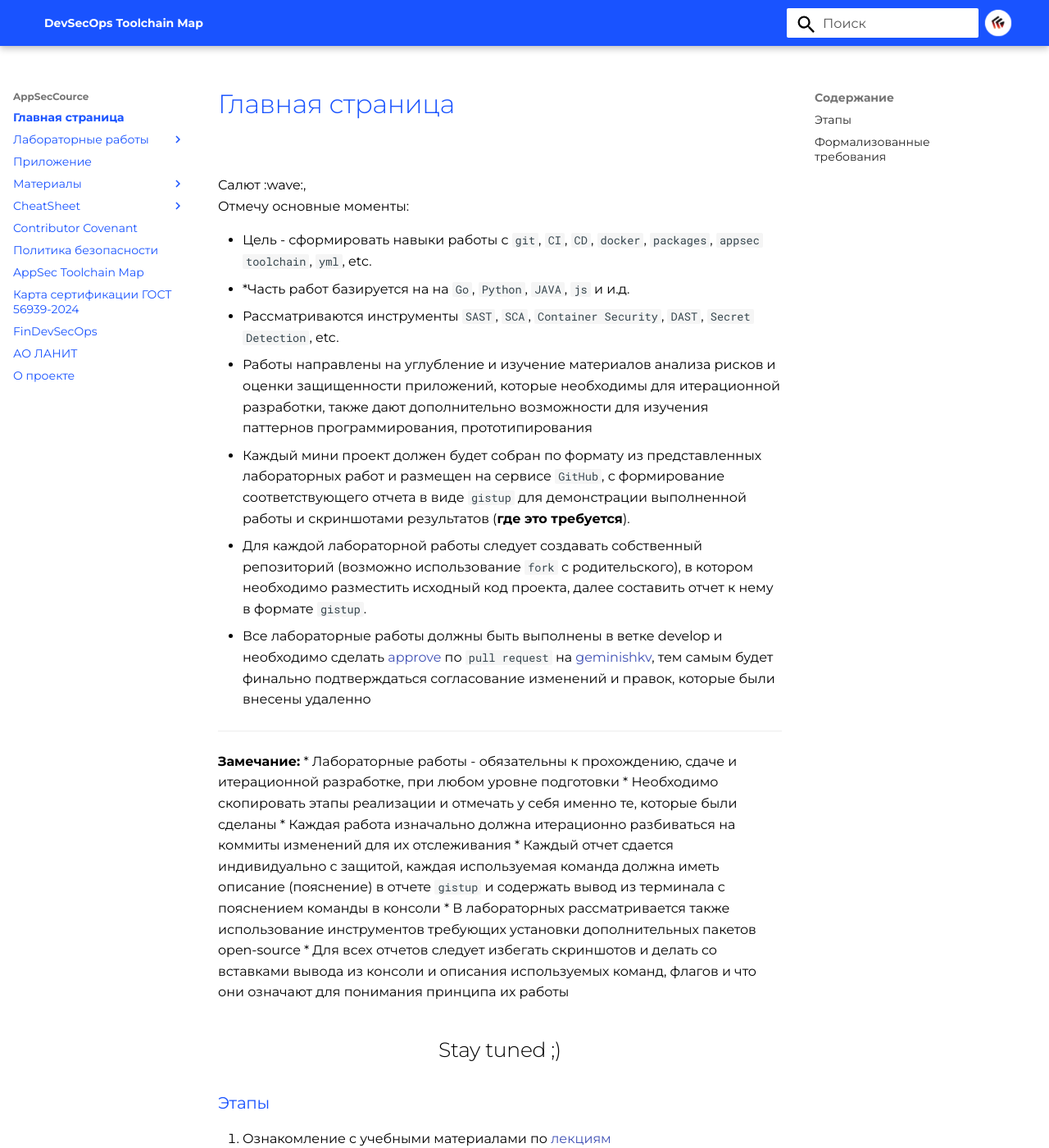
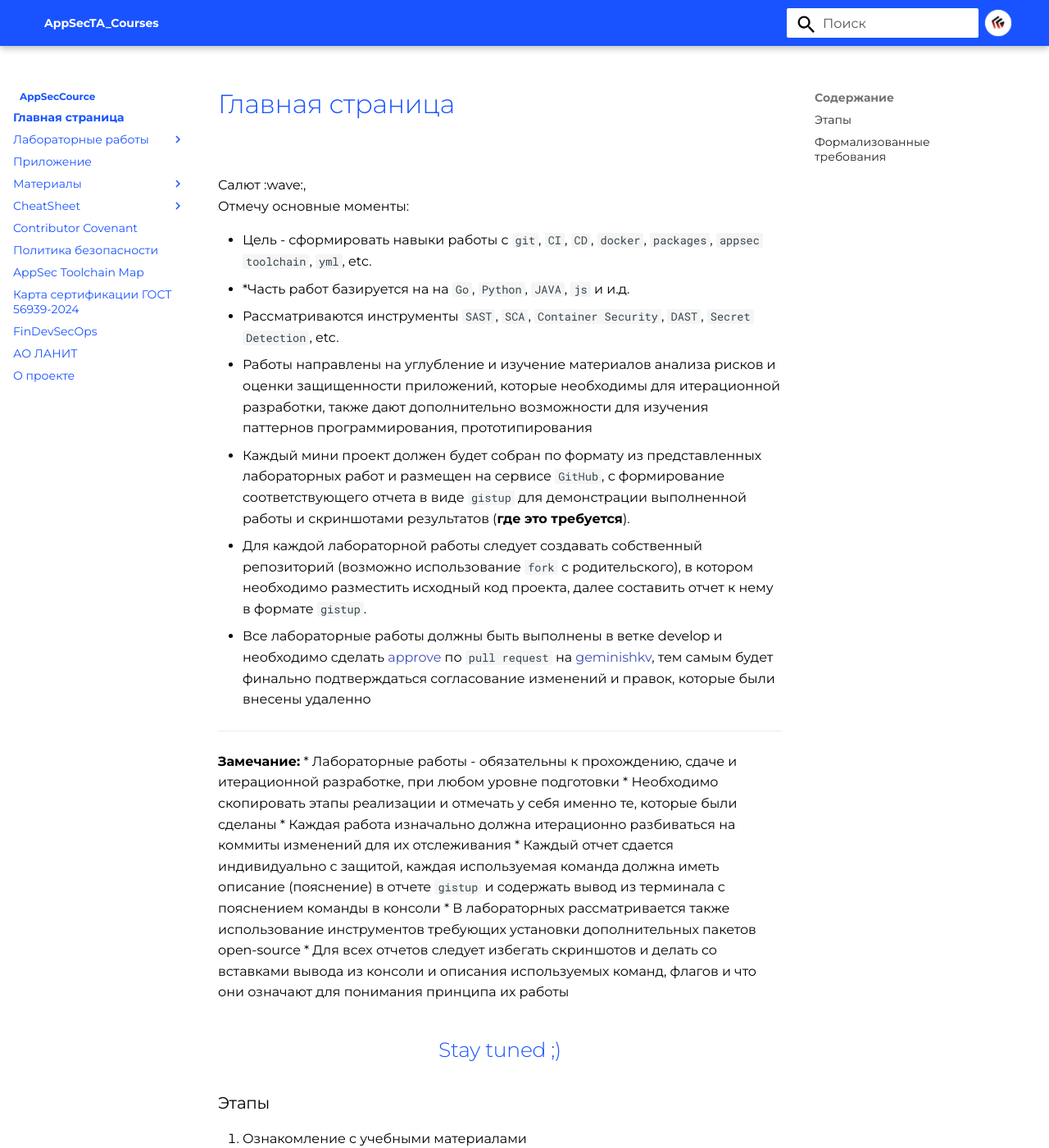
Before and after one commit to Electro1ux/course_labs, an MkDocs documentation site: the page built from docs/index.md, in a window 1280 px wide and 1400 px high. Shown: the whole window at 82% size. Built offline with MkDocs 1.6.1 and Material for MkDocs 9.7.7, drawn with Linux system fonts in a browser that asks for light colours; some of the changed text lies outside the part shown.

Commit message:
fix styles and layout

```diff
--- a/docs/index.md
+++ b/docs/index.md
@@ -23,25 +23,20 @@
 
 ### Этапы
 
-1. Ознакомление с учебными материалами по [лекциям](artifacts/ppt/)
-2. Ознакомиться с [примерами](artifacts/exmpls/)
+1. Ознакомление с учебными материалами
+2. Ознакомиться с примерами
 3. Каждый репозиторий должен содержать `.gitignore`, `code of condact`, `contributing`, `license`, `notice`, `security` и должен быть адаптирован под конкретную лабораторную работу, проект.
     * **Обратите внимание**, что тип лицензий должен быть подобран правильно при переиспользовании материалов проекта и следует ознакомиться с ними дополнительно.
 4. Выполнить следующие работы порядково:
 
--  [ ] lab01 - [Лабораторная работа посвящена изучению **gitscm** и подготовительными материалами для последующих работ](labs/lab01/README.md)
-    -  Материалы для работы [тут](labs/lab01/)
--  [ ] lab02 - [Лабораторная работа посвящена изучению работы *nix, контролей прав доступа, оперированию процессов](labs/lab02/README.md)
-    -  Материалы для работы [тут](labs/lab02/)
-    -  Пример отчета [тут](https://gist.github.com/MishaBary/21ab63f83292a86268e039d484a86411). [Исходник]()
--  [ ] lab03 - [Лабораторная работа посвящена изучению **nmap** и анализа выявленных уязвимостей](labs/lab03/README.md)
-    -  Материалы для работы [тут](labs/lab03/)
--  [ ] lab04 - [Данная лабораторная работа посвящена практическому **анализу и определению мер** снижения рисков ИБ](labs/lab04/README.md)
--  [ ] lab05 - [Данная лабораторная работа посвящена изучению **Docker** и как с ним работать](labs/lab05/README.md)
-    -  Материалы для работы [тут](labs/lab05/)
--  [ ] **Обновление будет предоставлено позднее**
+- lab01 - Лабораторная работа посвящена изучению **gitscm** и подготовительными материалами для последующих работ
+- lab02 - Лабораторная работа посвящена изучению работы *nix, контролей прав доступа, оперированию процессов
+- lab03 - Лабораторная работа посвящена изучению **nmap** и анализа выявленных уязвимостей
+- lab04 - Данная лабораторная работа посвящена практическому **анализу и определению мер** снижения рисков ИБ
+- lab05 - Данная лабораторная работа посвящена изучению **Docker** и как с ним работать
+- **Обновление будет предоставлено позднее**
 
-5. Реализовать итоговую работу и составить отчет
+5. Реализовать итоговую работу и составить отчет. Пример отчета [тут](https://gist.github.com/MishaBary/21ab63f83292a86268e039d484a86411)
 
 -  [ ] **Обновление будет предоставлено позднее**
 
--- a/docs/javascripts/custom-title.js
+++ b/docs/javascripts/custom-title.js
@@ -1,6 +1,6 @@
 document.addEventListener("DOMContentLoaded", function () {
   var topic = document.querySelector(".md-header__title .md-header__topic");
   if (topic) {
-    topic.textContent = "DevSecOps Toolchain Map";
+    topic.textContent = "AppSecTA_Courses";
   }
 });
--- a/docs/stylesheets/burger.css
+++ b/docs/stylesheets/burger.css
@@ -1,18 +1,18 @@
 .md-header__button.md-icon[for="__drawer"] {
- width: 2.5rem;                    /* ширина кнопки */
- height: 2.5rem;                   /* высота кнопки */
- display: flex;                    /* делаем кнопку flex-контейнером */
- align-items: center;              /* выравниваем содержимое по вертикали по центру */
-  justify-content: center;          /* выравниваем содержимое по горизонтали по центру */
-  transition: background 0.2s ease, /* плавное изменение фона при hover/active */
-              transform 0.1s ease;  /* плавное изменение transform (сдвиг) */
+ width: 2.5rem;
+ height: 2.5rem;
+ display: flex;
+ align-items: center;
+  justify-content: center;
+  transition: background 0.2s ease,
+              transform 0.1s ease;
 }
 
 .md-header__button.md-icon[for="__drawer"] svg {
-  width: 1.4rem;        /* ширина иконки внутри кружка */
-  height: 1.4rem;       /* высота иконки */
-  color: #ffffff;       /* цвет иконки */
-  fill: currentColor;   /* заливка берёт цвет из свойства color */
+  width: 1.4rem;
+  height: 1.4rem;
+  color: #ffffff;
+  fill: currentColor;
 }
 
 .md-header__button.md-icon[for="__drawer"]:hover {
--- a/docs/stylesheets/menu.css
+++ /dev/null
@@ -1,51 +0,0 @@
-/* Верхний блок в меню (логотип + текст) */
-.menu-logo-wrapper {
-  display: flex;
-  align-items: center;    /* по одной линии */
-  gap: 0.5rem;            /* расстояние между логотипом и текстом */
-}
-
-/* Сам логотип в меню */
-.menu-logo-img {
-  width: 32px;            /* ПРАВИТЬ здесь размер логотипа */
-  height: 32px;
-  max-width: none;        /* убираем ограничение старых стилей */
-  object-fit: contain;
-}
-
-/* Текст рядом с логотипом */
-.menu-logo-text {
-  font-weight: 600;
-  font-size: 0.95rem;
-  line-height: 1.2;
-  color: #ffffff;
-}
-
-/* Старую конструкцию .menu-logo-title можно свернуть/подогнать под новую */
-
-.menu-logo-title {
-  display: flex;
-  align-items: center;
-  gap: 0.5rem;
-}
-
-.menu-logo-title a {
-  display: inline-block;
-  font-size: 0.8rem;
-  font-weight: 700;
-  color: #ffffff;
-  line-height: 1.2;
-}
-
-.menu-logo-title .md-logo {
-  display: flex;
-  align-items: center;
-  margin: 0;
-}
-
-.menu-logo-title .md-logo img {
-  width: 32px;            /* тот же размер, что и в меню */
-  height: 32px;
-  max-width: none;
-  object-fit: contain;
-}
--- a/docs/stylesheets/mobile-heder.css
+++ /dev/null
@@ -1,26 +0,0 @@
-
-@media screen and (max-width: 968px) {
-  .md-sidebar--primary .md-sidebar__inner {
-    background-color: #0d47ff;
-  }
-
-  .md-sidebar--primary .md-sidebar__title {
-    background-color: #0d47ff;
-    color: #ffffff;
-    padding: 0.75rem 1rem;
-    display: flex;
-    align-items: center;
-    gap: 0.75rem;
-  }
-
-  .md-sidebar--primary .md-sidebar__title img {
-    width: 40px;
-    height: 40px;
-    border-radius: 50%;
-  }
-
-  .md-sidebar--primary .md-sidebar__title .md-sidebar__title-text {
-    font-weight: 600;
-    font-size: 1rem;
-  }
-}
--- a/docs/stylesheets/mobile-logo.css
+++ b/docs/stylesheets/mobile-logo.css
@@ -1,36 +1,7 @@
-/*.md-sidebar--primary .md-logo img {
-  opacity: 0;
+@media screen and (max-width: 1220px) {
+  .md-sidebar--primary .md-logo,
+  .md-sidebar--primary .md-logo img {
+    display: none !important;
+    opacity: 0;
+  }
 }
-
-.md-sidebar--primary .md-logo {
-  order: 0;
-  position: relative;
-  width: 100%;
-  height: 80px;
-}
-
-.md-sidebar--primary .md-logo::after {
-  content: "";
-  position: absolute;
-  inset: 0;
-  background-image: url("../assets/logotype/site/logo_menu.png");
-  background-size: contain;
-  background-repeat: no-repeat;
-  background-position: center;
-}
-
-.md-sidebar--primary .md-nav__title {
-  display: flex;
-  align-items: center;
-  justify-content: center;
-  gap: 0;
-  color: transparent;
-}*/
-
-.md-sidebar--primary .md-logo {
-  opacity: 0;
-}
-
-.md-sidebar--primary .md-nav__title {
-  padding-left: 1rem;   /* подправь отступ, если нужно */
-}
--- a/docs/stylesheets/sidebar.css
+++ b/docs/stylesheets/sidebar.css
@@ -1,8 +1,6 @@
 .md-sidebar--primary .md-nav,
 .md-sidebar--primary .md-sidebar__inner {
   font-size: 0.6rem;
-  font-family: "Montserrat", system-ui, -apple-system, BlinkMacSystemFont,
-    "Segoe UI", sans-serif;
 }
 
 .md-sidebar--primary .md-nav__link,
@@ -23,3 +21,20 @@
   padding-top: 0.25rem;
   padding-bottom: 0.25rem;
 }
+
+.md-sidebar--primary .md-sidebar__title {
+  color: #ffffff;
+  padding: 0.75rem 1rem;
+  display: flex;
+  align-items: center;
+  gap: 0.75rem;
+}
+
+.md-sidebar--primary .md-nav__title {
+  display: flex;
+  align-items: center;
+  justify-content: flex-start;
+  padding-left: 1rem;
+  gap: 0;
+  color: #1953ff;
+}
--- a/docs/stylesheets/typeset.css
+++ b/docs/stylesheets/typeset.css
@@ -13,17 +13,9 @@
   }
 }
 
-.md-content h1 {
+.md-content h1,
+.md-content h2 {
   color: #1953ff;
-  font-family: "Montserrat", system-ui, -apple-system, BlinkMacSystemFont,
-    "Segoe UI", sans-serif;
-}
-
-.md-content h3,
-.md-content h4 {
-  color: #1953ff;
-  font-family: "Montserrat", system-ui, -apple-system, BlinkMacSystemFont,
-    "Segoe UI", sans-serif;
 }
 
 .md-typeset {
--- a/mkdocs.yml
+++ b/mkdocs.yml
@@ -42,7 +42,6 @@
   - "Материалы":
       - "Лекции": course.md
       - "Примеры":
-          - "Лекции": course.md
           - "Аналитические кейсы": exmpl.md
           - "Использование MultiSiq": Multisignature.md
           - "PrintNightmare Vulnerability": PrintNightmare.md
@@ -73,14 +72,13 @@
 
 extra_css:
   - stylesheets/header.css
-  - stylesheets/menu.css
   - stylesheets/footer.css
   - stylesheets/search.css
   - stylesheets/sidebar.css
   - stylesheets/typeset.css
   - stylesheets/tools-overlay.css
   - stylesheets/burger.css
-  - stylesheets/mobile-heder.css
+  - stylesheets/mobile-logo.css
 
 extra_javascript:
   - javascripts/custom-title.js
```
Also changed, not shown: README.md (+7 -1 lines).
